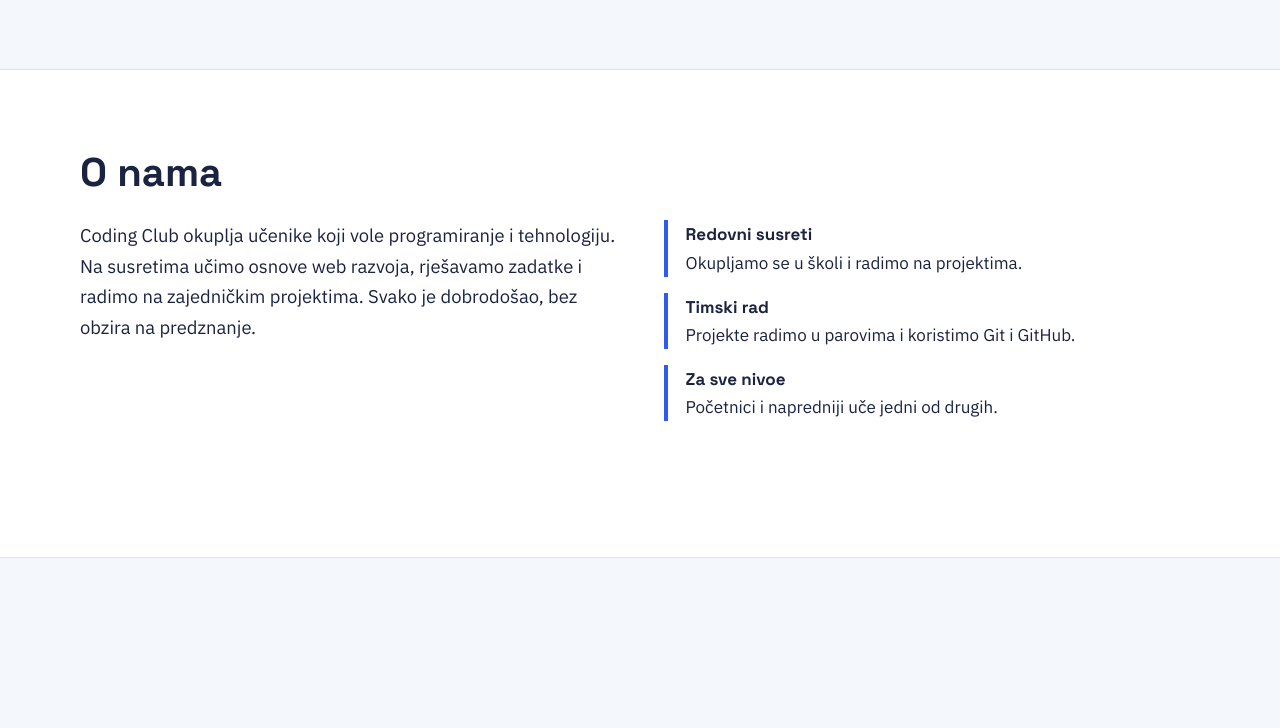
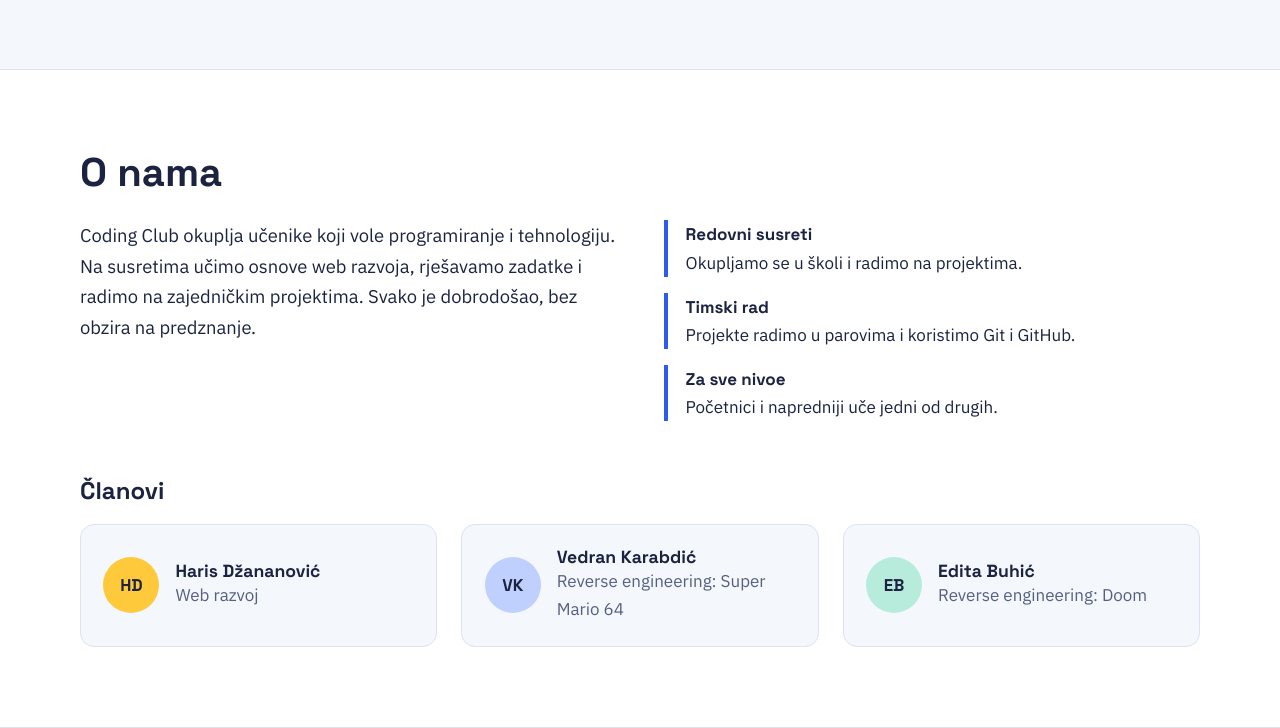
Before and after one commit to harisdzananovicsa-cloud/coding-club-stranica, a plain HTML site: page index.html in a window 1280 px wide. Shown: the part 571-1299 px from the top of the page. Before the commit the page ends 1129 px from the top, so only its background shows below. Drawn offline with Linux system fonts and the light colour scheme.

Commit message:
Dodao kartice clanova kluba u sekciju O nama

```diff
--- a/index.html
+++ b/index.html
@@ -61,6 +61,30 @@
             <li><strong>Za sve nivoe</strong>Početnici i napredniji uče jedni od drugih.</li>
           </ul>
         </div>
+        <h3>Članovi</h3>
+        <div class="members">
+          <article class="member">
+            <div class="avatar" aria-hidden="true">HD</div>
+            <div>
+              <h4>Haris Džananović</h4>
+              <p>Web razvoj</p>
+            </div>
+          </article>
+          <article class="member">
+            <div class="avatar" aria-hidden="true">VK</div>
+            <div>
+              <h4>Vedran Karabdić</h4>
+              <p>Reverse engineering: Super Mario 64</p>
+            </div>
+          </article>
+          <article class="member">
+            <div class="avatar" aria-hidden="true">EB</div>
+            <div>
+              <h4>Edita Buhić</h4>
+              <p>Reverse engineering: Doom</p>
+            </div>
+          </article>
+        </div>
       </div>
     </section>
 
--- a/style.css
+++ b/style.css
@@ -310,3 +310,44 @@ a {
   display: block;
   font-family: var(--font-head);
 }
+
+.members {
+  display: grid;
+  grid-template-columns: repeat(3, 1fr);
+  gap: 1.5rem;
+}
+
+.member {
+  display: flex;
+  align-items: center;
+  gap: 1rem;
+  padding: 1.4rem;
+  background: var(--paper);
+  border: 1px solid var(--line);
+  border-radius: var(--radius);
+}
+
+.member h4 {
+  margin: 0;
+  font-size: 1.1rem;
+}
+
+.member p {
+  margin: 0;
+  color: var(--muted);
+}
+
+.avatar {
+  flex: none;
+  display: grid;
+  place-items: center;
+  width: 56px;
+  height: 56px;
+  border-radius: 50%;
+  background: var(--sun);
+  font-family: var(--font-head);
+  font-weight: 700;
+}
+
+.member:nth-child(2) .avatar { background: #BFD0FF; }
+.member:nth-child(3) .avatar { background: #B7ECDD; }
```
